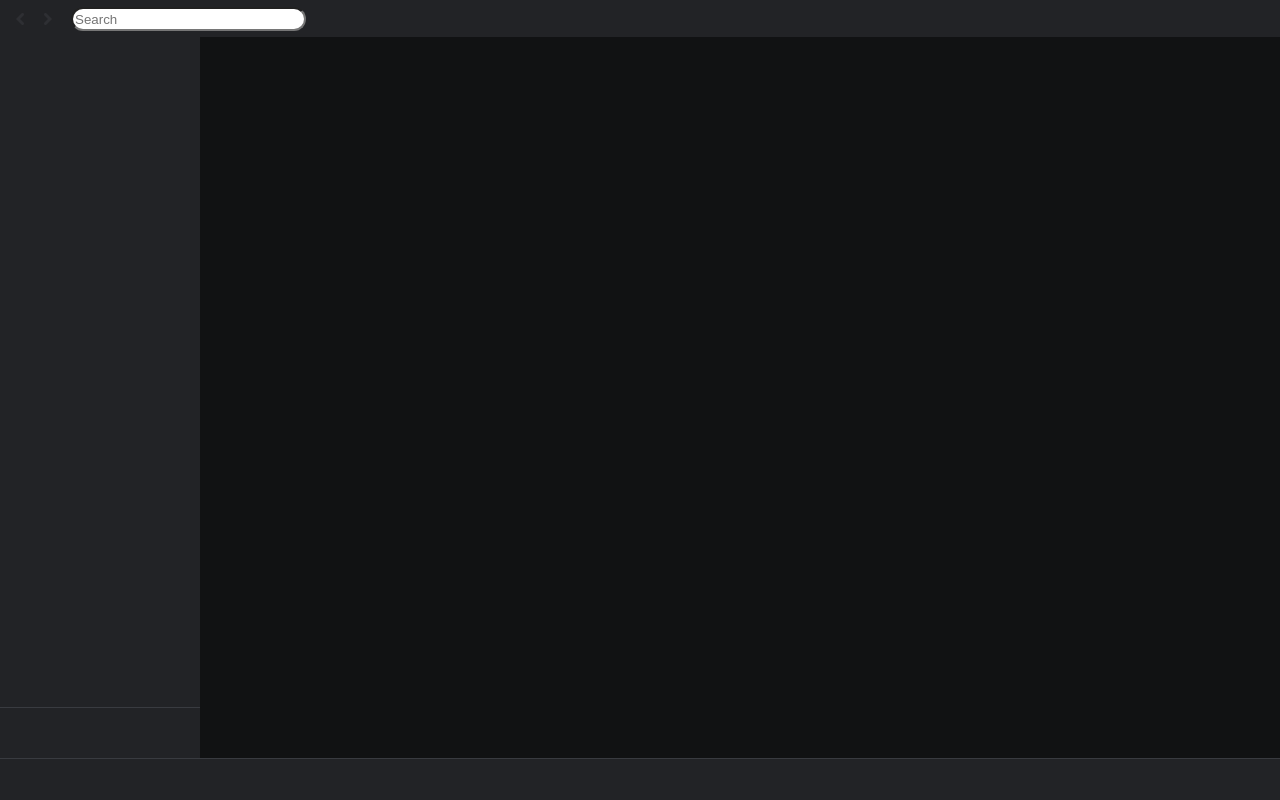
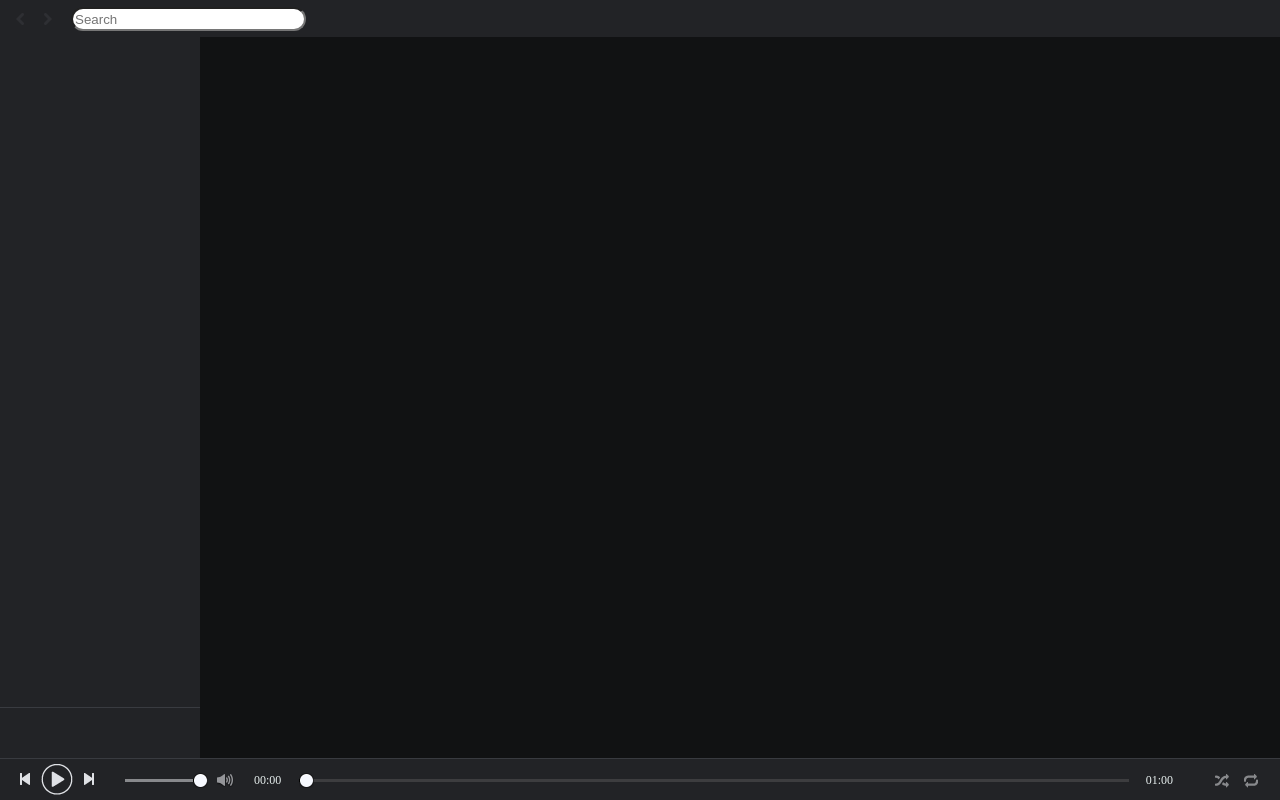
Before and after one commit to we4sz/Bohnify, a plain HTML site: page Frontend/index.html in a window 1280 px wide. Drawn offline with Linux system fonts and the light colour scheme.

Commit message:
Fixed the controller view

```diff
--- /dev/null
+++ b/Frontend/ControllerView.js
@@ -0,0 +1,53 @@
+var ControllerView = Backbone.View.extend({
+  events : {
+    'input #controllvolume' : 'volume',
+    'click #controllprev' : 'prev',
+    'click #controllpause' : 'pause',
+    'click #controllnext' : 'next',
+    'click #controllshuffle' : 'shuffle',
+    'click #controllrepeat' : 'repeat',
+    'input #controllposition' : 'position'
+  },
+  render : function(){
+      var html =  " <div id='controllprev' class='disable controller'></div>"
+                  + "<div id='controllpause' class='disable controller'></div>"
+                  + "<div id='controllnext' class='disable controller'></div>"
+                  + "<input id='controllvolume' value='100' min='0' max='100'  type='range' class='controller'/>"
+                  + "<div id='controllspeaker' class='controller'></div>"
+                  + "<div id='controlltime' class='controller'>00:00</div>"
+                  + "<input id='controllposition' min='0' max='100' value='0' type='range' class='controller'/>"
+                  + "<div id='controllduration' class='controller'>01:00</div>"
+                  + "<div id='controllshuffle' class='disable controller'></div>"
+                  + "<div id='controllrepeat' class='disable controller'></div>";
+      this.$el.html(html);
+      return this;
+  },volume : function(ss){
+    var s = ss.currentTarget;
+    var val = ($(s).val() - $(s).attr('min')) / ($(s).attr('max') - $(s).attr('min'));
+    $(s).css('background-image',
+                '-webkit-gradient(linear, left top, right top, '
+                + 'color-stop(' + val + ', #88898c), '
+                + 'color-stop(' + val + ', #3d3d3f)'
+                + ')'
+                );
+  },position : function(ss){
+    var s = ss.currentTarget;
+    var val = ($(s).val() - $(s).attr('min')) / ($(s).attr('max') - $(s).attr('min'));
+    $(s).css('background-image',
+                '-webkit-gradient(linear, left top, right top, '
+                + 'color-stop(' + val + ', #84bd00), '
+                + 'color-stop(' + val + ', #3d3d3f)'
+                + ')'
+                );
+  }, prev : function(){
+
+  },next : function(){
+
+  },pause : function(){
+
+  },shuffle : function(){
+
+  },repeat: function(){
+
+  }
+});
--- a/Frontend/HeaderView.js
+++ b/Frontend/HeaderView.js
@@ -5,9 +5,9 @@ var HeaderView = Backbone.View.extend({
     'click #headfoward' : 'foward'
   },
   render : function(){
-      var html =  " <div id='headback'></div>"
-                  + "<div id='headfoward'></div>"
-                  + " <input id='search' results=0 type='search' placeholder='Search'/>";
+      var html =  " <div id='headback' class='disable head'></div>"
+                  + "<div id='headfoward' class='disable head'></div>"
+                  + " <input id='search' results=0 type='search' placeholder='Search'  class='head'/>";
       this.$el.html(html);
       return this;
   },
--- a/Frontend/css/style.css
+++ b/Frontend/css/style.css
@@ -4,6 +4,12 @@ body{
   margin: 0px;
   padding: 0px;
 }
+
+/*
+  --------------------------------------------------------------
+  Main Content
+  --------------------------------------------------------------
+*/
 
 #bohnifycontainer {
   width:100%;
@@ -72,41 +78,208 @@ body{
 }
 
 
+/*
+  --------------------------------------------------------------
+  Header Content
+  --------------------------------------------------------------
+*/
 
+.head{
+  float: left;
+}
 
 #headback {
-  float: left;
   width: 8px;
   height: 12px;
   margin-left: 16px;
   margin-top: 13px;
+}
+
+#headback.disable{
   background-image: url("/images/back_dis.png");
 }
 
+#headback.active{
+  background-image: url("/images/back_act.png");
+}
+
 #headfoward {
-  float: left;
   width: 8px;
   height: 12px;
   margin-left: 20px;
   margin-top: 13px;
+}
+
+#headfoward.disable{
   background-image: url("/images/foward_dis.png");
 }
 
+#headfoward.active{
+  background-image: url("/images/foward_act.png");
+}
+
 #search {
-  float: left;
   width: 235px;
   margin-left: 19px;
   margin-top: 7px;
   border-radius: 12px;
   height: 24px;
-
 }
 
 
+/*
+  --------------------------------------------------------------
+  Controller Content
+  --------------------------------------------------------------
+*/
+
+.controller{
+  position: absolute;
+}
+
+#controllprev {
+  left: 20px;
+  top: 14px;
+  width: 10px;
+  height: 12px;
+}
+
+#controllprev.disable{
+  background-image: url("/images/prev.png");
+}
+
+#controllprev.active{
+  background-image: url("/images/prev.png");
+}
 
 
+#controllpause {
+  left: 41px;
+  top: 5px;
+  width: 32px;
+  height: 31px;
+}
 
+#controllpause.disable{
+  background-image: url("/images/play.png");
+}
 
+#controllpause.active{
+  background-image: url("/images/pause.png");
+}
+
+#controllnext {
+  left: 84px;
+  top: 14px;
+  width: 10px;
+  height: 12px;
+}
+
+#controllnext.disable{
+  background-image: url("/images/next.png");
+}
+
+#controllnext.active{
+  background-image: url("/images/next.png");
+}
+
+#controllvolume {
+  left: 123px;
+  top: 18px;
+  width: 83px;
+  background-color: #88898c;
+}
+
+#controllspeaker {
+  left: 217px;
+  top: 15px;
+  width: 17px;
+  height: 13px;
+  background-image: url("/images/speaker.png");
+}
+
+#controlltime {
+  left: 254px;
+  top: 14px;
+  font-size: 12px;
+  color: #eaf2f1;
+}
+
+#controllposition {
+  left: 297px;
+  width: calc(100% - 450px);
+  top: 18px;
+  background-color: #3d3d3f;
+}
+
+#controllduration {
+  right: 107px;
+  top: 14px;
+  font-size: 12px;
+  color: #eaf2f1;
+}
+
+#controllshuffle{
+  right: 51px;
+  width: 14px;
+  height: 14px;
+  top: 15px;
+}
+
+#controllshuffle.disable{
+  background-image: url("/images/shuffle_dis.png");
+}
+
+#controllshuffle.active{
+  background-image: url("/images/shuffle_act.png");
+}
+
+#controllrepeat{
+  right: 22px;
+  width: 14px;
+  height: 14px;
+  top: 15px;
+}
+
+#controllrepeat.disable{
+  background-image: url("/images/repeat_dis.png");
+}
+
+#controllrepeat.active{
+  background-image: url("/images/repeat_act.png");
+}
+
+/*
+  --------------------------------------------------------------
+  Slider
+  --------------------------------------------------------------
+*/
+
+input[type="range"]{
+  -webkit-appearance: none !important;
+   height: 3px;
+ }
+
+input[type="range"]::-webkit-slider-thumb{
+  -webkit-appearance: none !important;
+   width: 15px;
+   height: 15px;
+   background-image: url("/images/thumb_dis.png");
+}
+
+input[type="range"]::-webkit-slider-thumb:active{
+   background-image: url("/images/thumb_act.png");
+ }
+
+input[type="range"]:focus {
+  outline: none;
+}
+
+/*
+  --------------------------------------------------------------
+  Scrollbar
+  --------------------------------------------------------------
+*/
 
 ::-webkit-scrollbar {
     width: 12px;
--- a/Frontend/index.html
+++ b/Frontend/index.html
@@ -5,12 +5,16 @@
   <script type="text/javascript" src="underscore.js"></script>
   <script type="text/javascript" src="backbone.js"></script>
   <script type="text/javascript" src="HeaderView.js"></script>
+  <script type="text/javascript" src="ControllerView.js"></script>
   <link rel="stylesheet" type="text/css" href="css/style.css">
 
    <script>
       var init = function(){
         var header = new HeaderView({el : $("#header")});
+        var control = new ControllerView({el : $("#bottom")});
+
         header.render();
+        control.render();
         var host = window.document.location.host.replace(/:.*/, '');
         var ws = new WebSocket('ws://' + host + ':1650');
         ws.onmessage = function (msg) {
```
Also changed, not shown: Frontend/ContainerView.js (deleted, +0 -16 lines), Frontend/images/speaker.png (added), Frontend/images/thumb_act.png (added), Frontend/images/thumb_dis.png (added).
